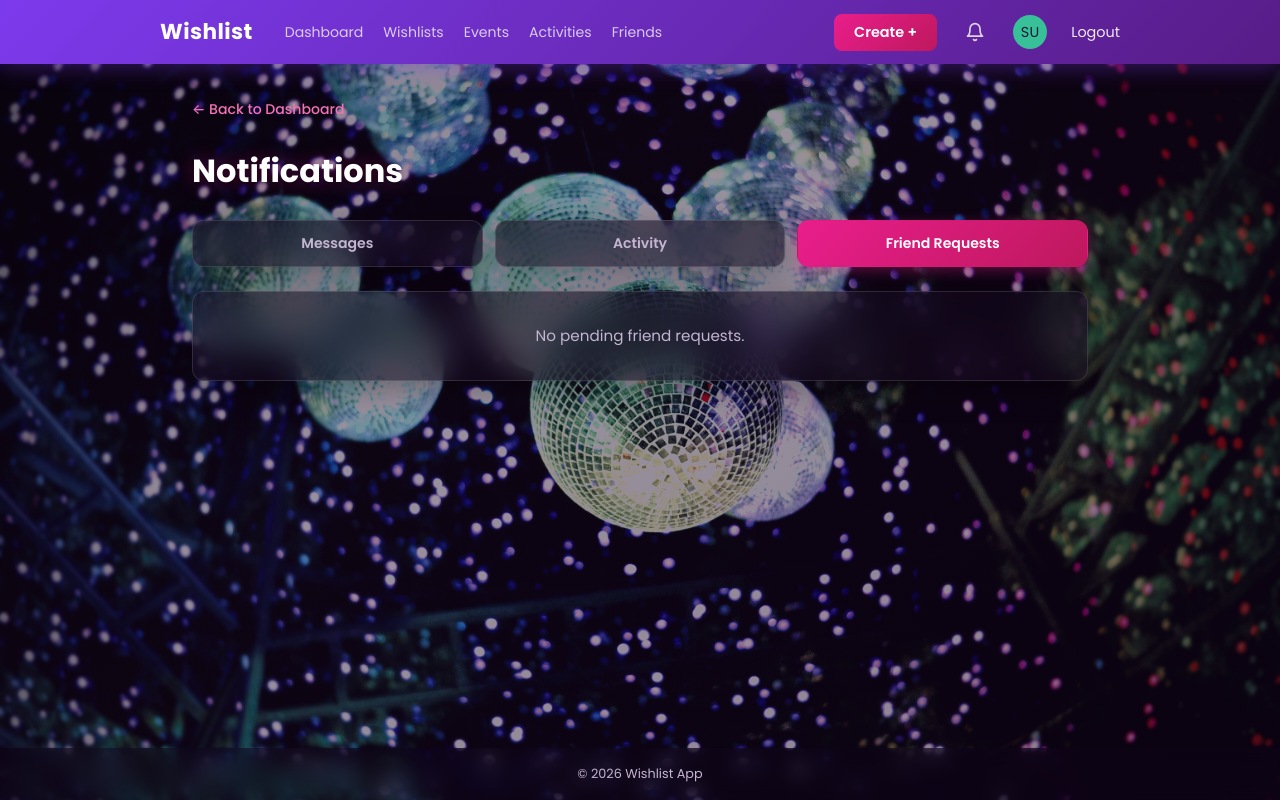
After one commit to dianestephani/wishlist, a Django app: page /friends/requests/ in a window 1280 px wide. The commit adds this page. Run offline with Django 5.2, Linux system fonts and the light colour scheme; the visitor is signed in with stand-in values (Sample User, id 1); data comes from the database, SQL or seed files in the repository; data that the repository does not hold is empty.

Commit message:
css clean reset

```diff
--- a/static/css/style.css
+++ b/static/css/style.css
@@ -24,20 +24,14 @@
     --radius: 12px;
 }
 
-html, body {
-    overflow-x: clip;
-}
-
 body {
     font-family: 'Poppins', system-ui, -apple-system, sans-serif;
     line-height: 1.6;
     color: var(--text);
     display: flex;
     flex-direction: column;
-    min-height: 100dvh;
-    position: relative;
+    min-height: 100vh;
     -webkit-text-size-adjust: 100%;
-    -webkit-overflow-scrolling: touch;
 }
 
 /* ===== Background ===== */
@@ -64,12 +58,10 @@ body {
 /* ===== Header ===== */
 header {
     background: linear-gradient(135deg, #7c3aed 0%, #581c87 100%);
-    padding: 1rem 2rem;
+    padding: 0.85rem 2rem;
     box-shadow: 0 4px 20px rgba(124, 58, 237, 0.35);
-    position: fixed;
+    position: sticky;
     top: 0;
-    left: 0;
-    right: 0;
     z-index: 50;
 }
 
@@ -191,7 +172,6 @@ header nav a {
 main {
     flex: 1;
     padding: 2rem;
-    padding-top: 5rem;
     max-width: 960px;
     margin: 0 auto;
     width: 100%;
@@ -203,9 +183,9 @@ footer {
     backdrop-filter: blur(10px);
     text-align: center;
     padding: 1rem;
-    padding-bottom: calc(1rem + env(safe-area-inset-bottom, 0px));
     color: var(--text-muted);
     font-size: 0.8rem;
+    margin-top: auto;
 }
 
 /* ===== Messages ===== */
@@ -1382,6 +1362,7 @@ strong {
     display: flex;
     align-items: center;
     transition: color 0.2s;
+    text-decoration: none;
 }
 
 .btn-notif:hover {
@@ -1945,31 +1926,44 @@ strong {
 /* ===== Notification page nav ===== */
 .notif-nav-links {
     display: flex;
-    gap: 0.5rem;
+    gap: 0.75rem;
     margin-bottom: 1.5rem;
 }
 
 .notif-nav-link {
-    padding: 0.45rem 1rem;
-    border-radius: 20px;
-    font-size: 0.85rem;
-    font-weight: 500;
-    text-decoration: none;
+    flex: 1;
+    padding: 0.7rem 1rem;
+    font-size: 0.88rem;
+    font-weight: 600;
+    text-decoration: none;
+    text-align: center;
     color: var(--text-muted);
     background: var(--glass-bg);
+    backdrop-filter: blur(16px);
     border: 1px solid var(--glass-border);
-    transition: background 0.15s, color 0.15s;
+    border-radius: var(--radius);
+    box-shadow: var(--glass-shadow);
+    transition: transform 0.15s, background 0.15s, color 0.15s, box-shadow 0.15s;
 }
 
 .notif-nav-link.active {
-    color: var(--pink-light);
-    background: rgba(233, 30, 140, 0.15);
-    border-color: rgba(233, 30, 140, 0.3);
+    color: #fff;
+    background: linear-gradient(135deg, var(--pink) 0%, var(--magenta) 100%);
+    border-color: transparent;
+    box-shadow: 0 4px 14px var(--pink-glow);
 }
 
 .notif-nav-link:hover:not(.active) {
+    transform: translateY(-2px);
     background: rgba(255, 255, 255, 0.06);
     color: var(--text);
+}
+
+.fr-page-actions {
+    display: flex;
+    gap: 0.5rem;
+    align-self: center;
+    flex-shrink: 0;
 }
 
 /* ===== Inbox ===== */
--- a/templates/base.html
+++ b/templates/base.html
@@ -48,6 +48,29 @@
                         <button type="button" class="btn-notif" onclick="toggleNotifications()" aria-label="Notifications">
                             <svg width="20" height="20" viewBox="0 0 24 24" fill="none" stroke="currentColor" stroke-width="2" stroke-linecap="round" stroke-linejoin="round"><path d="M18 8A6 6 0 0 0 6 8c0 7-3 9-3 9h18s-3-2-3-9"/><path d="M13.73 21a2 2 0 0 1-3.46 0"/></svg>
                         </button>
+                        <div id="notif-panel" class="notif-panel">
+                            <div class="notif-header">
+                                <h3>Notifications</h3>
+                                <div class="notif-tabs">
+                                    <button type="button" class="notif-tab active" id="tab-messages" onclick="switchNotifTab('messages')">Messages</button>
+                                    <button type="button" class="notif-tab" id="tab-activity" onclick="switchNotifTab('activity')">Activity</button>
+                                    <button type="button" class="notif-tab" id="tab-friends" onclick="switchNotifTab('friends')">Friends</button>
+                                </div>
+                            </div>
+                            <div id="notif-list-messages" class="notif-list">
+                                <p class="notif-empty">Loading...</p>
+                            </div>
+                            <div id="notif-list-activity" class="notif-list" style="display: none;">
+                                <p class="notif-empty">Loading...</p>
+                            </div>
+                            <div id="notif-list-friends" class="notif-list" style="display: none;">
+                                <p class="notif-empty">Loading...</p>
+                            </div>
+                            <div class="notif-footer">
+                                <a href="{% url 'wishlist:inbox' %}">View All Messages</a>
+                                <a href="{% url 'wishlist:activity_feed' %}">View All Activity</a>
+                            </div>
+                        </div>
                     </div>
                     <a href="{% url 'wishlist:profile' %}" class="nav-avatar" style="background: {{ user.avatar_color|default:'#5eead4' }}" title="{{ user.username }}">{{ user.initials }}</a>
                     <a href="{% url 'wishlist:logout' %}">Logout</a>
@@ -91,32 +114,6 @@
             {% endif %}
         </nav>
     </header>
-
-    {% if user.is_authenticated %}
-    <div id="notif-panel" class="notif-panel">
-        <div class="notif-header">
-            <h3>Notifications</h3>
-            <div class="notif-tabs">
-                <button type="button" class="notif-tab active" id="tab-messages" onclick="switchNotifTab('messages')">Messages</button>
-                <button type="button" class="notif-tab" id="tab-activity" onclick="switchNotifTab('activity')">Activity</button>
-                <button type="button" class="notif-tab" id="tab-friends" onclick="switchNotifTab('friends')">Friends</button>
-            </div>
-        </div>
-        <div id="notif-list-messages" class="notif-list">
-            <p class="notif-empty">Loading...</p>
-        </div>
-        <div id="notif-list-activity" class="notif-list" style="display: none;">
-            <p class="notif-empty">Loading...</p>
-        </div>
-        <div id="notif-list-friends" class="notif-list" style="display: none;">
-            <p class="notif-empty">Loading...</p>
-        </div>
-        <div class="notif-footer">
-            <a href="{% url 'wishlist:inbox' %}">View All Messages</a>
-            <a href="{% url 'wishlist:activity_feed' %}">View All Activity</a>
-        </div>
-    </div>
-    {% endif %}
 
     <main>
         {% if messages %}
@@ -415,11 +412,9 @@
     }
 
     document.addEventListener("click", function(e) {
+        var dropdown = document.querySelector(".notif-dropdown");
         var panel = document.getElementById("notif-panel");
-        if (!panel) return;
-        var isNotifBtn = e.target.closest(".btn-notif");
-        var isPanel = e.target.closest("#notif-panel");
-        if (!isNotifBtn && !isPanel) {
+        if (dropdown && panel && !dropdown.contains(e.target)) {
             panel.classList.remove("notif-panel-open");
         }
     });
--- a/templates/wishlist/activity_feed.html
+++ b/templates/wishlist/activity_feed.html
@@ -11,7 +11,7 @@
 <div class="notif-nav-links">
     <a href="{% url 'wishlist:inbox' %}" class="notif-nav-link">Messages</a>
     <a href="{% url 'wishlist:activity_feed' %}" class="notif-nav-link active">Activity</a>
-    <a href="{% url 'wishlist:friends' %}" class="notif-nav-link">Friends</a>
+    <a href="{% url 'wishlist:friend_requests_page' %}" class="notif-nav-link">Friend Requests</a>
 </div>
 
 {% if notifications %}
--- /dev/null
+++ b/templates/wishlist/friend_requests.html
@@ -0,0 +1,37 @@
+{% extends "base.html" %}
+
+{% block title %}Friend Requests - Wishlist{% endblock %}
+
+{% block content %}
+<div class="page-header">
+    <a href="{% url 'wishlist:dashboard' %}" class="back-link">&larr; Back to Dashboard</a>
+    <h1 class="page-title">Notifications</h1>
+</div>
+
+<div class="notif-nav-links">
+    <a href="{% url 'wishlist:inbox' %}" class="notif-nav-link">Messages</a>
+    <a href="{% url 'wishlist:activity_feed' %}" class="notif-nav-link">Activity</a>
+    <a href="{% url 'wishlist:friend_requests_page' %}" class="notif-nav-link active">Friend Requests</a>
+</div>
+
+{% if pending_requests %}
+    <div class="activity-list">
+        {% for fr in pending_requests %}
+            <div class="activity-item">
+                <div class="activity-avatar" style="background: {{ fr.from_user.avatar_color|default:'#5eead4' }}">{{ fr.from_user.initials }}</div>
+                <div class="activity-content">
+                    <p class="activity-subject">{{ fr.from_user.first_name }} {{ fr.from_user.last_name }}</p>
+                    <p class="activity-preview">@{{ fr.from_user.username }} wants to be your friend</p>
+                    <span class="activity-time">{{ fr.created_at|timesince }} ago</span>
+                </div>
+                <div class="fr-page-actions">
+                    <a href="{% url 'wishlist:accept_friend_request' fr.pk %}" class="btn-fr-accept">Accept</a>
+                    <a href="{% url 'wishlist:deny_friend_request' fr.pk %}" class="btn-fr-deny">Deny</a>
+                </div>
+            </div>
+        {% endfor %}
+    </div>
+{% else %}
+    <p class="empty-state">No pending friend requests.</p>
+{% endif %}
+{% endblock %}
--- a/templates/wishlist/inbox.html
+++ b/templates/wishlist/inbox.html
@@ -11,7 +11,7 @@
 <div class="notif-nav-links">
     <a href="{% url 'wishlist:inbox' %}" class="notif-nav-link active">Messages</a>
     <a href="{% url 'wishlist:activity_feed' %}" class="notif-nav-link">Activity</a>
-    <a href="{% url 'wishlist:friends' %}" class="notif-nav-link">Friends</a>
+    <a href="{% url 'wishlist:friend_requests_page' %}" class="notif-nav-link">Friend Requests</a>
 </div>
 
 {% if conversations %}
--- a/wishlist/urls.py
+++ b/wishlist/urls.py
@@ -38,6 +38,7 @@ urlpatterns = [
     path("api/messages/", views.messages_api, name="messages_api"),
     # Friends
     path("friends/", views.friends, name="friends"),
+    path("friends/requests/", views.friend_requests_page, name="friend_requests_page"),
     path("friends/add/<int:user_id>/", views.send_friend_request, name="send_friend_request"),
     path("friends/request/<int:request_id>/accept/", views.accept_friend_request, name="accept_friend_request"),
     path("friends/request/<int:request_id>/deny/", views.deny_friend_request, name="deny_friend_request"),
--- a/wishlist/views.py
+++ b/wishlist/views.py
@@ -256,6 +256,16 @@ def notifications_api(request):
             "item_id": event.item.pk,
         })
     return JsonResponse({"notifications": data})
+
+
+@login_required
+def friend_requests_page(request):
+    pending = (
+        FriendRequest.objects.filter(to_user=request.user, status=FriendRequest.Status.PENDING)
+        .select_related("from_user")
+        .order_by("-created_at")
+    )
+    return render(request, "wishlist/friend_requests.html", {"pending_requests": pending})
 
 
 @login_required
```
Also changed, not shown: other parts of static/css/style.css (+16 -29 lines), README.md, 2 other files.
